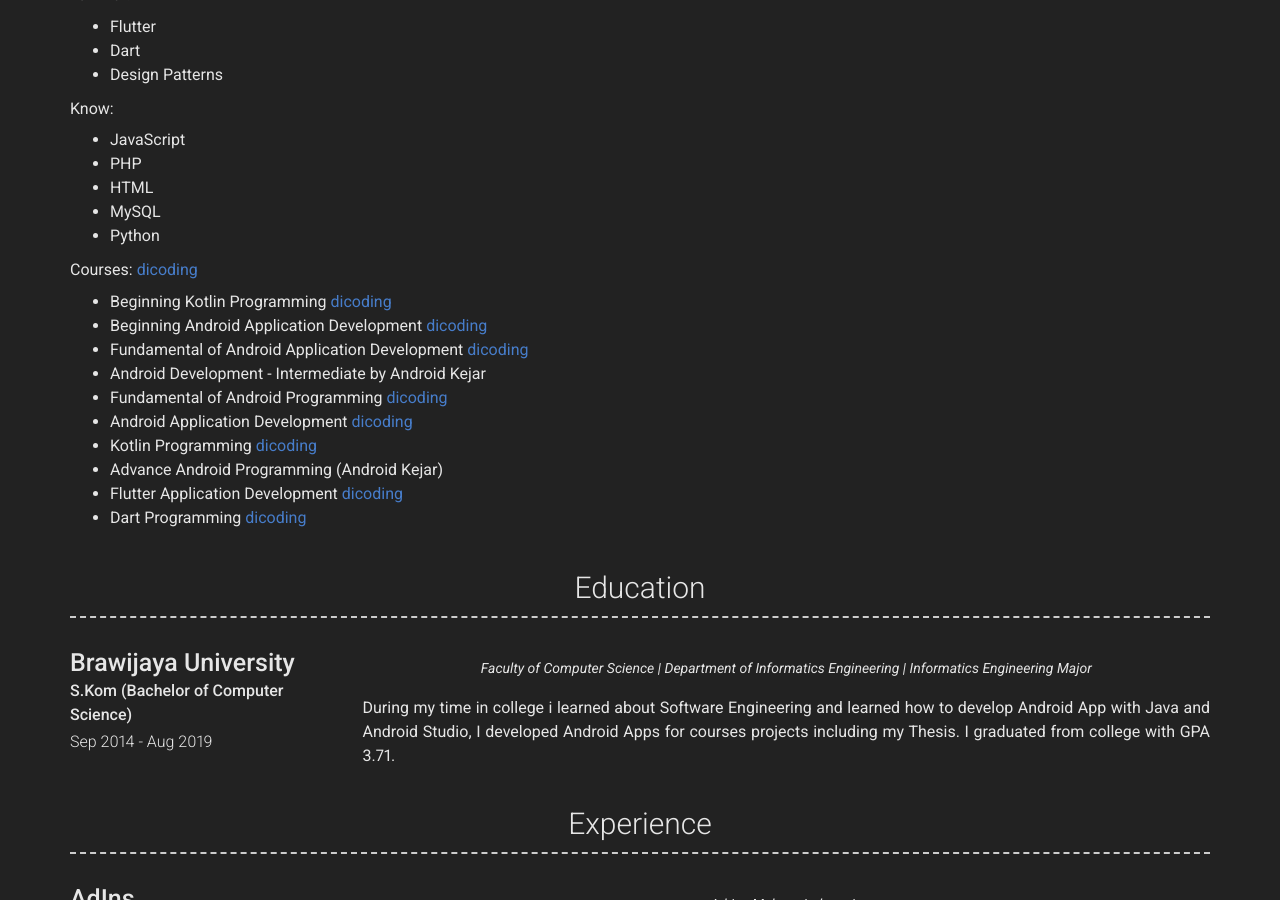
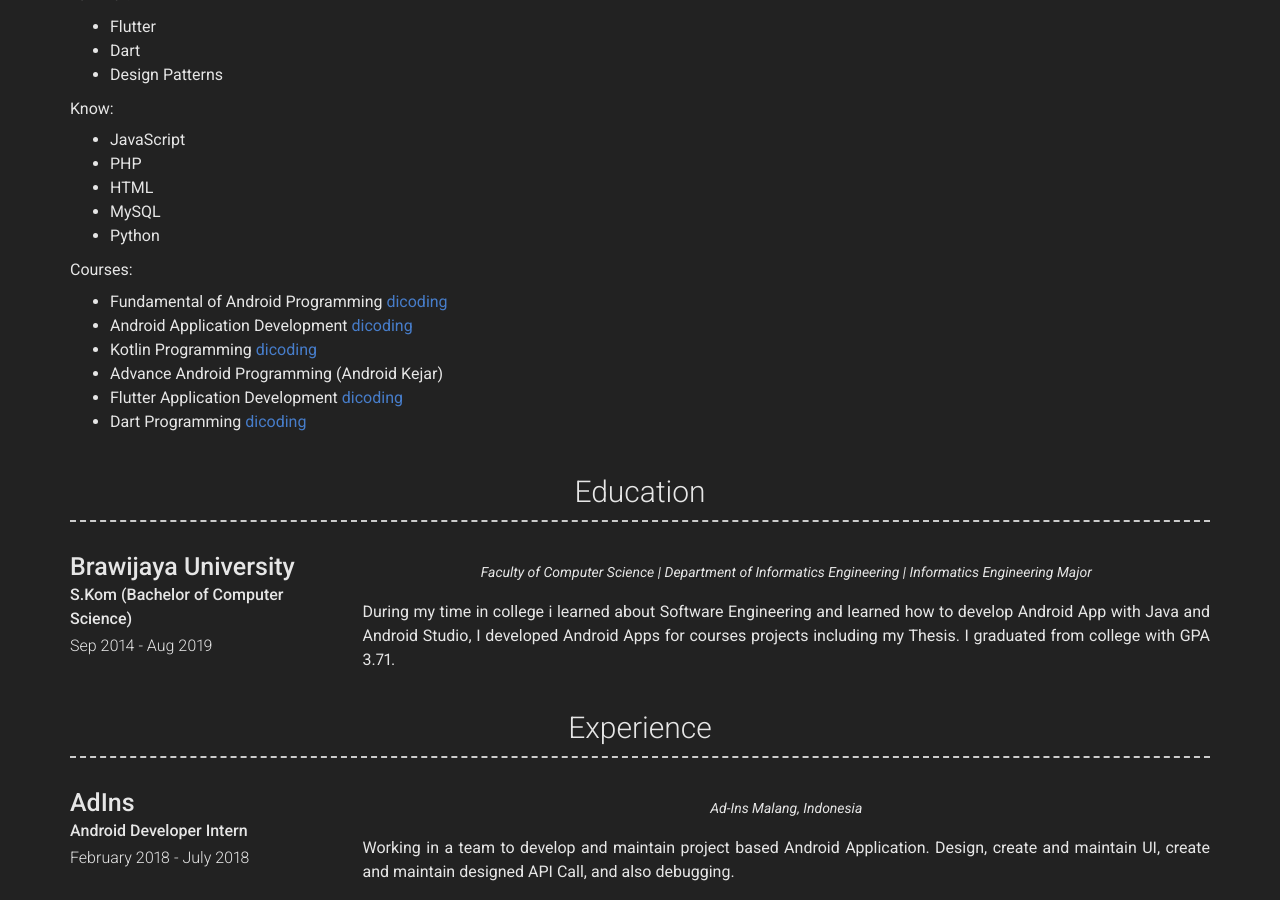
Before and after one commit to fauzanpahlawan/fauzanpahlawan.github.io, a Jekyll site: the page built from index.md, in a window 1280 px wide and 900 px high, scrolled down 496 px. Built offline with Jekyll 4.4.1, drawn with Linux system fonts in a browser that asks for light colours; nearby versions of some CDN libraries.

Commit message:
removed some old courses

```diff
--- a/_config.yml
+++ b/_config.yml
@@ -68,11 +68,7 @@ about_content: | # this will include new lines to allow paragraphs
     - MySQL
     - Python
 
-  Courses: [dicoding]()
-    - Beginning Kotlin Programming [dicoding](https://www.dicoding.com/certificates/98XW6EMG9XM3)
-    - Beginning Android Application Development [dicoding](https://www.dicoding.com/certificates/GRX5G3722X0M)
-    - Fundamental of Android Application Development [dicoding](https://www.dicoding.com/certificates/0LZ0DOMNKX65)
-    - Android Development - Intermediate by Android Kejar
+  Courses:
     - Fundamental of Android Programming [dicoding](https://www.dicoding.com/certificates/0LZ0DOMNKX65)
     - Android Application Development [dicoding](https://www.dicoding.com/certificates/GRX5G3722X0M)
     - Kotlin Programming [dicoding](https://www.dicoding.com/certificates/98XW6EMG9XM3)
```
